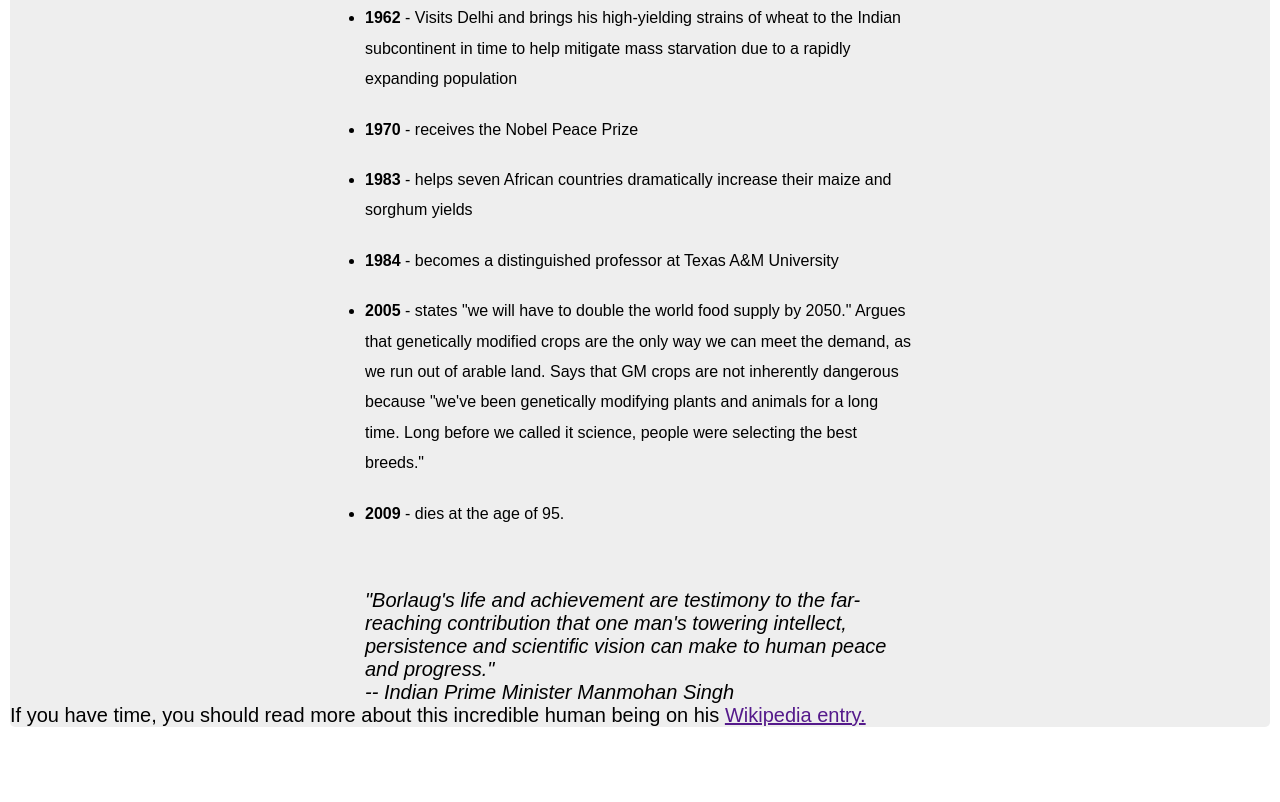
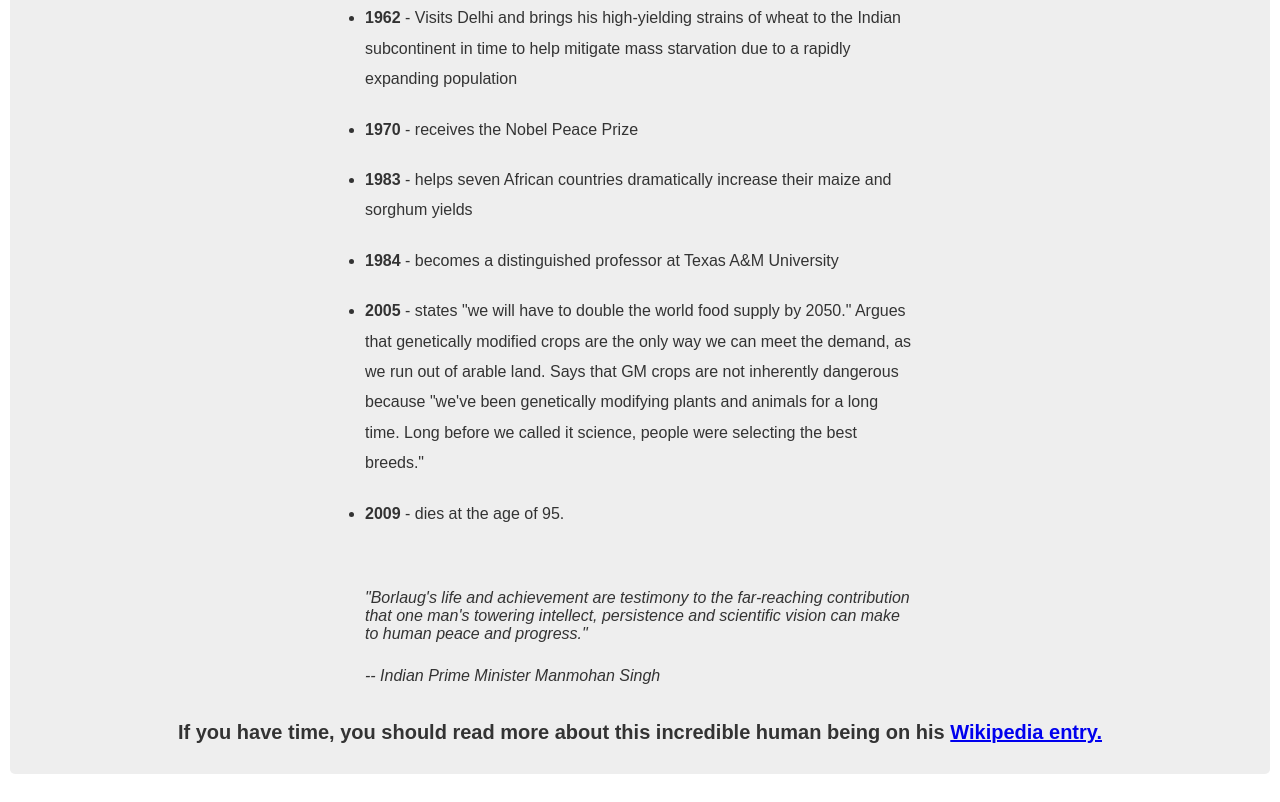
Before and after one commit to orisadex/tributepage, a plain HTML site: page src/index.html in a window 1280 px wide. Shown: the part 1883-2685 px from the top of the page. Before the commit the page ends 2638 px from the top, so only its background shows below. Drawn offline with Linux system fonts and the light colour scheme.

Commit message:
Uptade style e html

```diff
--- a/src/index.html
+++ b/src/index.html
@@ -37,12 +37,13 @@
                 <li><strong>2005</strong> - states "we will have to double the world food supply by 2050." Argues that genetically modified crops are the only way we can meet the demand, as we run out of arable land. Says that GM crops are not inherently dangerous because "we've been genetically modifying plants and animals for a long time. Long before we called it science, people were selecting the best breeds."</li>
                 <li><strong>2009</strong> - dies at the age of 95.</li>
             </ul>
+        </div>
+        <blockquote>
+            <p>"Borlaug's life and achievement are testimony to the far-reaching contribution that one man's towering intellect, persistence and scientific vision can make to human peace and progress."</p>
 
-            <cite>"Borlaug's life and achievement are testimony to the far-reaching contribution that one man's towering intellect, persistence and scientific vision can make to human peace and progress."<br>
-
-            -- Indian Prime Minister Manmohan Singh</cite>
-        </div>
-        <p>If you have time, you should read more about this incredible human being on his <a id="tribute-link" href="" target="_blank">Wikipedia entry.</a></p>
+            <cite>-- Indian Prime Minister Manmohan Singh</cite>
+        </blockquote>
+        <p>If you have time, you should read more about this incredible human being on his <a id="tribute-link" href="https://en.wikipedia.org/wiki/Norman_Borlaug" target="_blank">Wikipedia entry.</a></p>
     </main>
 </body>
 </html>
--- a/src/style.css
+++ b/src/style.css
@@ -8,6 +8,7 @@
 body {
     font-family: Arial, Helvetica, sans-serif;
     font-size: 20px;
+    color: #333;
 }
 
 main {
@@ -75,6 +76,29 @@ li {
     line-height: 1.9rem;
 }
 
+blockquote {
+    width: 550px;
+    margin: auto;
+}
+
+blockquote > p {
+    font-size: 1rem;
+    font-style: italic;
+    font-weight: lighter;
+    text-align: left;
+    margin-bottom: 20px;
+}
+
 cite {
-    font-weight: normal;
+    font-size: 1rem;
 }
+
+main > p {
+    text-align: center;
+    font-weight: bolder;
+    padding: 35px 30px 30px 30px;
+}
+
+a:visited {
+    color: #74638f;
+}
```
